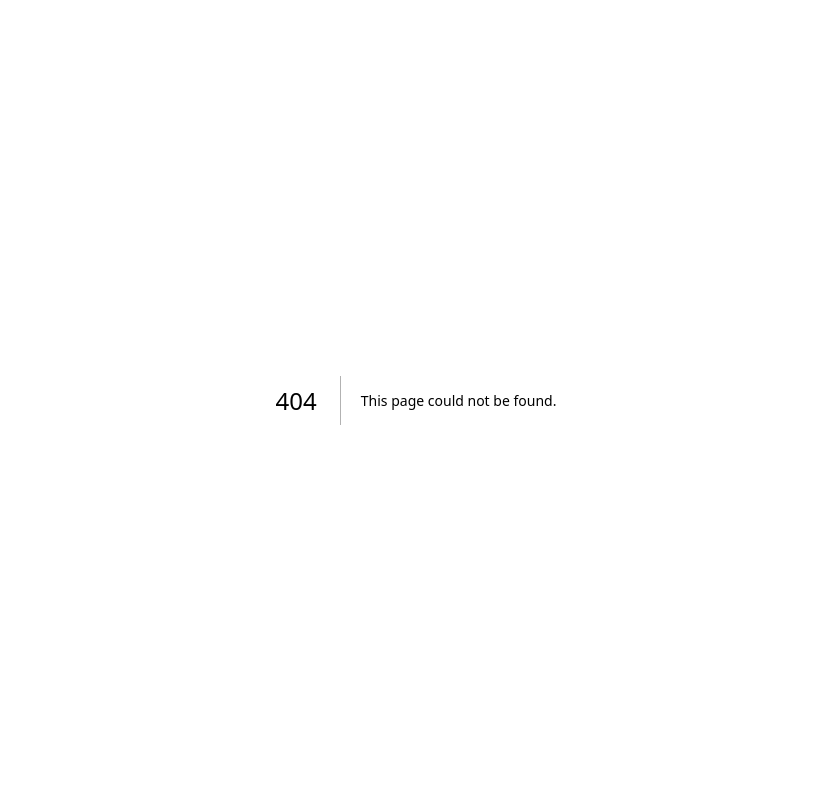
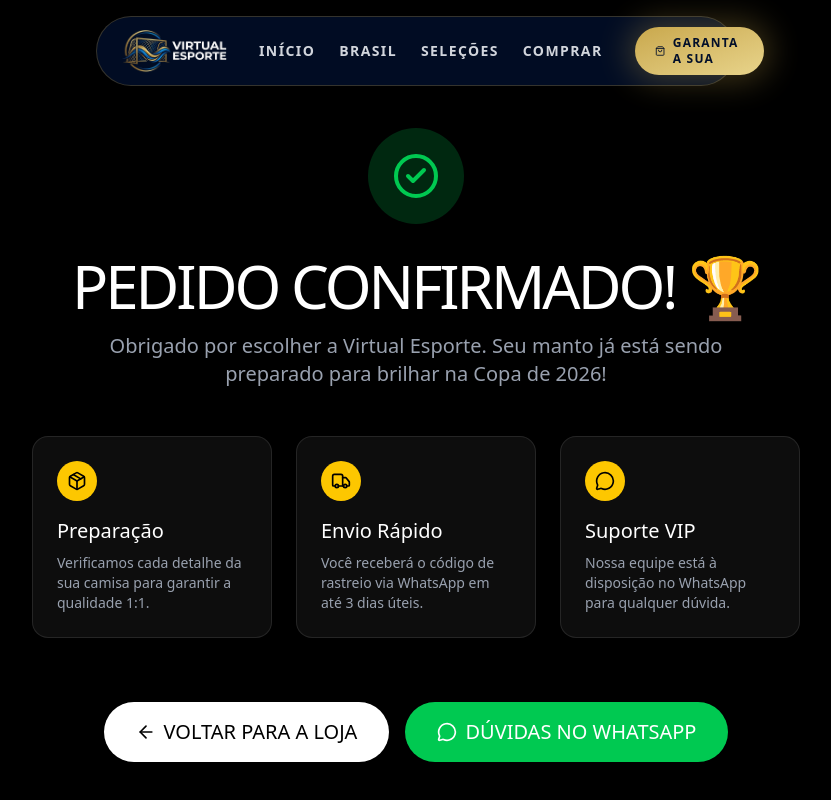
Before and after one commit to xXxJpBreezyxXx/virtual-esporte, a Next.js app: page /obrigado in a window 1280 px wide. Before the commit this address had no page. Shown: the top 800 px of the page, without its empty margins (224-1055 px from the left). Built offline with nearby package versions, Linux system fonts and the light colour scheme.

Commit message:
teste checkout e webhook

```diff
--- a/src/app/api/checkout/route.ts
+++ b/src/app/api/checkout/route.ts
@@ -55,6 +55,7 @@ export async function POST(request: Request) {
     }
 
     // 2. Ensure customer exists or create it
+    let customerId = '';
     const customerResponse = await fetch(`${ABACATE_API_URL}/customers/create`, {
       method: 'POST',
       headers: {
@@ -71,13 +72,32 @@ export async function POST(request: Request) {
     });
 
     const customerData = await customerResponse.json();
-    if (!customerData.success) {
-      return NextResponse.json({ error: customerData.error || 'Failed to create customer' }, { status: 400 });
+
+    if (customerData.success) {
+      customerId = customerData.data.id;
+    } else {
+      // If customer already exists or creation failed, try to find them by email/taxId
+      console.log('Customer creation returned non-success, attempting to find existing customer...');
+      const listCustRes = await fetch(`${ABACATE_API_URL}/customers/list`, {
+        method: 'GET',
+        headers: { 'Authorization': `Bearer ${API_KEY}` },
+      });
+      const listCustData = await listCustRes.json();
+      const existingCustomer = listCustData.data?.find((c: any) =>
+        c.email === customer.email || c.taxId === customer.taxId.replace(/\D/g, '')
+      );
+
+      if (existingCustomer) {
+        customerId = existingCustomer.id;
+      } else {
+        return NextResponse.json({
+          error: customerData.error || 'Falha ao identificar cliente no sistema de pagamento.'
+        }, { status: 400 });
+      }
     }
 
-    const customerId = customerData.data.id;
-
     // 3. Create Checkout
+    console.log('Creating checkout for customer:', customerId);
     const checkoutResponse = await fetch(`${ABACATE_API_URL}/checkouts/create`, {
       method: 'POST',
       headers: {
@@ -101,20 +121,21 @@ export async function POST(request: Request) {
           cep: customer.address.cep,
         },
         methods: ['PIX', 'CARD'],
-        returnUrl: `${process.env.NEXT_PUBLIC_BASE_URL || 'http://localhost:3000'}/?status=success`,
-        completionUrl: `${process.env.NEXT_PUBLIC_BASE_URL || 'http://localhost:3000'}/?status=success`,
+        returnUrl: `${process.env.NEXT_PUBLIC_BASE_URL || 'http://localhost:3000'}/obrigado`,
+        completionUrl: `${process.env.NEXT_PUBLIC_BASE_URL || 'http://localhost:3000'}/obrigado`,
       }),
     });
 
     const checkoutData = await checkoutResponse.json();
 
     if (!checkoutData.success) {
-      return NextResponse.json({ error: checkoutData.error || 'Failed to create checkout' }, { status: 400 });
+      console.error('AbacatePay Checkout Error:', checkoutData);
+      return NextResponse.json({ error: checkoutData.error || 'Erro ao gerar link de pagamento.' }, { status: 400 });
     }
 
     return NextResponse.json({ url: checkoutData.data.url });
   } catch (error: any) {
-    console.error('Checkout error:', error);
-    return NextResponse.json({ error: error.message || 'Internal server error' }, { status: 500 });
+    console.error('Checkout Critical Error:', error);
+    return NextResponse.json({ error: 'Erro interno ao processar seu pedido.' }, { status: 500 });
   }
 }
--- /dev/null
+++ b/src/app/obrigado/page.tsx
@@ -0,0 +1,111 @@
+"use client";
+
+import React from "react";
+import Link from "next/link";
+import { motion } from "framer-motion";
+import { CheckCircle2, Package, Truck, MessageCircle, ArrowLeft } from "lucide-react";
+import Header from "@/components/Header";
+import Footer from "@/components/Footer";
+
+export default function ThankYouPage() {
+  return (
+    <div className="min-h-screen bg-black text-white selection:bg-yellow-400 selection:text-black">
+      <Header />
+
+      <main className="pt-32 pb-20 px-4">
+        <div className="max-w-3xl mx-auto text-center">
+          {/* Success Icon Animation */}
+          <motion.div
+            initial={{ scale: 0 }}
+            animate={{ scale: 1 }}
+            transition={{ type: "spring", damping: 12, stiffness: 200 }}
+            className="inline-flex items-center justify-center w-24 h-24 rounded-full bg-green-500/20 text-green-500 mb-8"
+          >
+            <CheckCircle2 size={48} />
+          </motion.div>
+
+          <motion.h1
+            initial={{ opacity: 0, y: 20 }}
+            animate={{ opacity: 1, y: 0 }}
+            className="text-4xl md:text-6xl font-bebas tracking-tighter mb-4"
+          >
+            PEDIDO CONFIRMADO! 🏆
+          </motion.h1>
+
+          <motion.p
+            initial={{ opacity: 0, y: 20 }}
+            animate={{ opacity: 1, y: 0 }}
+            transition={{ delay: 0.1 }}
+            className="text-gray-400 text-lg md:text-xl mb-12 max-w-2xl mx-auto"
+          >
+            Obrigado por escolher a Virtual Esporte. Seu manto já está sendo preparado para brilhar na Copa de 2026!
+          </motion.p>
+
+          {/* Steps / Info */}
+          <div className="grid grid-cols-1 md:grid-cols-3 gap-6 mb-16 text-left">
+            <motion.div
+              initial={{ opacity: 0, x: -20 }}
+              animate={{ opacity: 1, x: 0 }}
+              transition={{ delay: 0.2 }}
+              className="bg-white/5 border border-white/10 p-6 rounded-2xl"
+            >
+              <div className="w-10 h-10 rounded-full bg-yellow-400 text-black flex items-center justify-center mb-4 font-bold">
+                <Package size={20} />
+              </div>
+              <h3 className="font-bebas text-xl mb-2">Preparação</h3>
+              <p className="text-sm text-gray-400">Verificamos cada detalhe da sua camisa para garantir a qualidade 1:1.</p>
+            </motion.div>
+
+            <motion.div
+              initial={{ opacity: 0, x: -20 }}
+              animate={{ opacity: 1, x: 0 }}
+              transition={{ delay: 0.3 }}
+              className="bg-white/5 border border-white/10 p-6 rounded-2xl"
+            >
+              <div className="w-10 h-10 rounded-full bg-yellow-400 text-black flex items-center justify-center mb-4 font-bold">
+                <Truck size={20} />
+              </div>
+              <h3 className="font-bebas text-xl mb-2">Envio Rápido</h3>
+              <p className="text-sm text-gray-400">Você receberá o código de rastreio via WhatsApp em até 3 dias úteis.</p>
+            </motion.div>
+
+            <motion.div
+              initial={{ opacity: 0, x: -20 }}
+              animate={{ opacity: 1, x: 0 }}
+              transition={{ delay: 0.4 }}
+              className="bg-white/5 border border-white/10 p-6 rounded-2xl"
+            >
+              <div className="w-10 h-10 rounded-full bg-yellow-400 text-black flex items-center justify-center mb-4 font-bold">
+                <MessageCircle size={20} />
+              </div>
+              <h3 className="font-bebas text-xl mb-2">Suporte VIP</h3>
+              <p className="text-sm text-gray-400">Nossa equipe está à disposição no WhatsApp para qualquer dúvida.</p>
+            </motion.div>
+          </div>
+
+          {/* Action Buttons */}
+          <div className="flex flex-col sm:flex-row items-center justify-center gap-4">
+            <Link
+              href="/"
+              className="w-full sm:w-auto px-8 py-4 bg-white text-black font-bebas text-xl rounded-full hover:bg-yellow-400 transition-colors flex items-center justify-center gap-2"
+            >
+              <ArrowLeft size={20} />
+              VOLTAR PARA A LOJA
+            </Link>
+            <a
+              href="https://wa.me/55NUMERO_AQUI"
+              target="_blank"
+              rel="noopener noreferrer"
+              className="w-full sm:w-auto px-8 py-4 bg-green-500 text-white font-bebas text-xl rounded-full hover:bg-green-600 transition-colors flex items-center justify-center gap-2"
+            >
+              <MessageCircle size={20} />
+              DÚVIDAS NO WHATSAPP
+            </a>
+          </div>
+        </div>
+      </main>
+
+      <Footer />
+    </div>
+  );
+}
--- a/src/components/BrazilSpotlight.tsx
+++ b/src/components/BrazilSpotlight.tsx
@@ -167,6 +167,23 @@ export default function BrazilSpotlight() {
                     <ShoppingCart size={20} />
                     COMPRAR AGORA
                   </button>
+
+                  <div className="flex justify-center sm:justify-start">
+                    <button
+                      onClick={() => openCheckout({
+                        id: "teste-1-real",
+                        name: "Produto de Teste R$ 1",
+                        price: 1.00,
+                        image: activeTab === 'home' ? '/images/brazil_home.png' : '/images/brazil_away.png',
+                        gallery: activeTab === 'home'
+                          ? ['/images/brasil/amarelo/1.png']
+                          : ['/images/brasil/azul/1.png']
+                      })}
+                      className="text-[10px] text-gray-500 hover:text-white underline transition-colors opacity-50 hover:opacity-100 uppercase tracking-widest font-bold"
+                    >
+                      🧪 Testar Checkout (R$ 1,00)
+                    </button>
+                  </div>
                 </div>
               </div>
 
```
